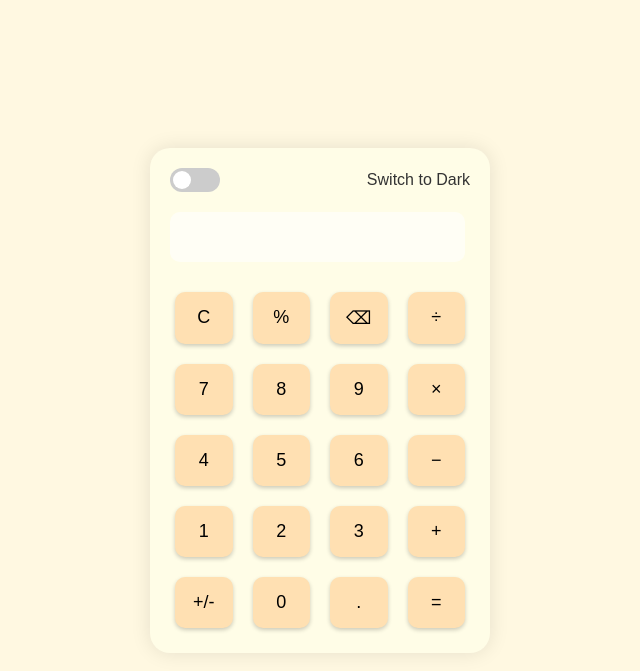
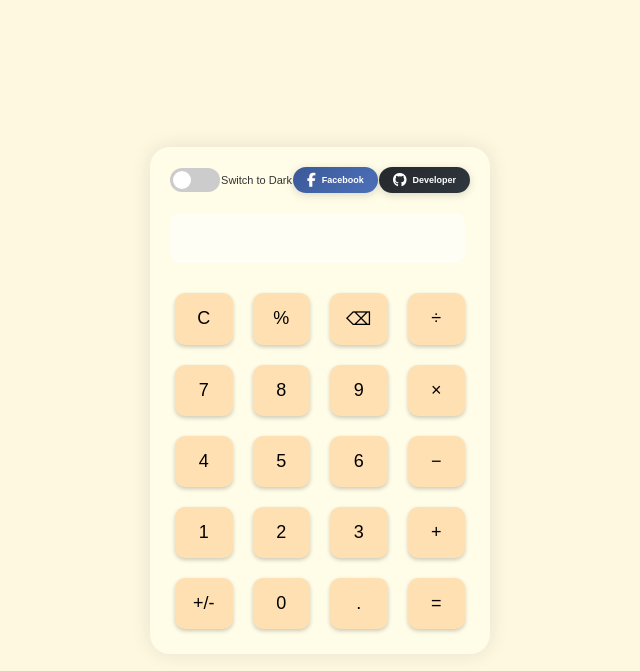
Before and after one commit to G-GlanceCore/WebCalculator, a Flask app: page / in a window 1280 px wide. Shown: the top 671 px of the page, without its empty margins (320-960 px from the left). Run offline with Flask 3, Linux system fonts and the light colour scheme.

Commit message:
Adding social media buttons for developer link.

```diff
--- /dev/null
+++ b/static/media-btn-style.css
@@ -0,0 +1,59 @@
+.fancy-facebook-btn {
+    display: inline-flex;
+    align-items: center;
+    gap: 6px;
+    background: linear-gradient(135deg, #3b5998, #4c70ba);
+    color: white;
+    border: none;
+    padding: 6px 14px;
+    font-size: 9px;
+    font-weight: 600;
+    border-radius: 30px;
+    cursor: pointer;
+    text-decoration: none;
+    box-shadow: 0 2px 8px rgba(0, 0, 0, 0.15);
+    transition: all 0.3s ease;
+  }
+
+  .fancy-facebook-btn:hover {
+    background: linear-gradient(135deg, #4c70ba, #3b5998);
+    box-shadow: 0 4px 12px rgba(0, 0, 0, 0.25);
+    transform: translateY(-1px);
+  }
+
+  .fancy-facebook-btn i {
+    font-size: 14px;
+  }
+
+
+
+
+
+
+
+  .fancy-github-btn {
+    display: inline-flex;
+    align-items: center;
+    gap: 6px;
+    background: linear-gradient(135deg, #24292e, #2f363d);
+    color: white;
+    border: none;
+    padding: 6px 14px;
+    font-size: 9px;
+    font-weight: 600;
+    border-radius: 30px;
+    cursor: pointer;
+    text-decoration: none;
+    box-shadow: 0 2px 8px rgba(0, 0, 0, 0.15);
+    transition: all 0.3s ease;
+  }
+
+  .fancy-github-btn:hover {
+    background: linear-gradient(135deg, #2f363d, #24292e);
+    box-shadow: 0 4px 12px rgba(0, 0, 0, 0.25);
+    transform: translateY(-1px);
+  }
+
+  .fancy-github-btn i {
+    font-size: 14px;
+  }
--- a/templates/index.html
+++ b/templates/index.html
@@ -4,6 +4,10 @@
     <meta charset="UTF-8">
     <title>WebAppCalculator</title>
     <link rel="stylesheet" href="{{ url_for('static', filename='style.css') }}">
+
+    <link rel="stylesheet" href="https://cdnjs.cloudflare.com/ajax/libs/font-awesome/6.5.0/css/all.min.css">
+    <link rel="stylesheet" href="{{ url_for('static', filename='media-btn-style.css') }}">
+
 </head>
 <body class="light">
     <div class="calculator">
@@ -12,17 +16,19 @@
                 <input type="checkbox" id="modeToggle">
                 <span class="slider"></span>
             </label>
-            <span id="modeLabel">Switch to Dark</span>
+            <span id="modeLabel" style="font-size: 11px; text-align: left;">Switch to Dark</span>
+
+            <a href="https://www.facebook.com/Gregiefel" target="_blank" class="fancy-facebook-btn">
+              <i class="fab fa-facebook-f"></i> Facebook
+            </a>
+            <a href="https://github.com/G-GlanceCore/WebCalculator" target="_blank" class="fancy-github-btn">
+              <i class="fab fa-github"></i> Developer
+            </a>
         </div>
 
-        <div class="display">
-<!--
-            <div id="expression" contenteditable="true"></div>
-            <div id="answer"></div>
--->
+        <div class="display"><!--<div id="expression" contenteditable="true"></div><div id="answer"></div>-->
             <input type="text" id="expression" maxlength="30" />
             <div id="answer" style="font-size:40px"></div>
-
         </div>
 
         <div class="buttons">
```
